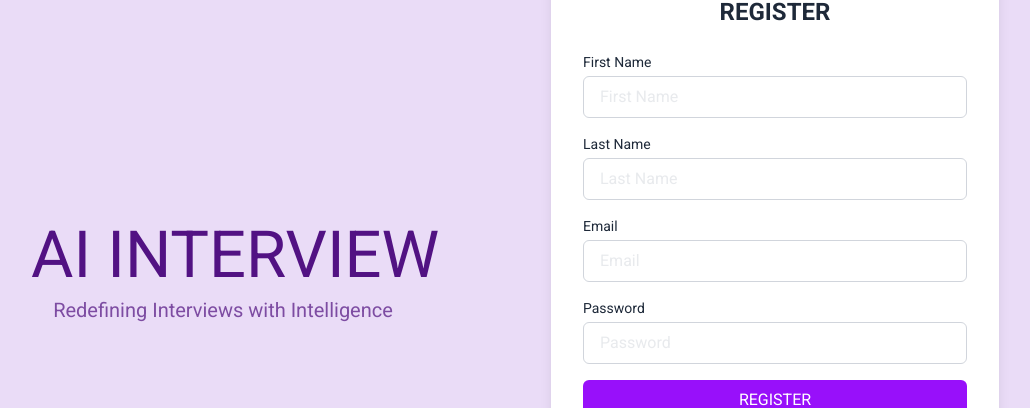
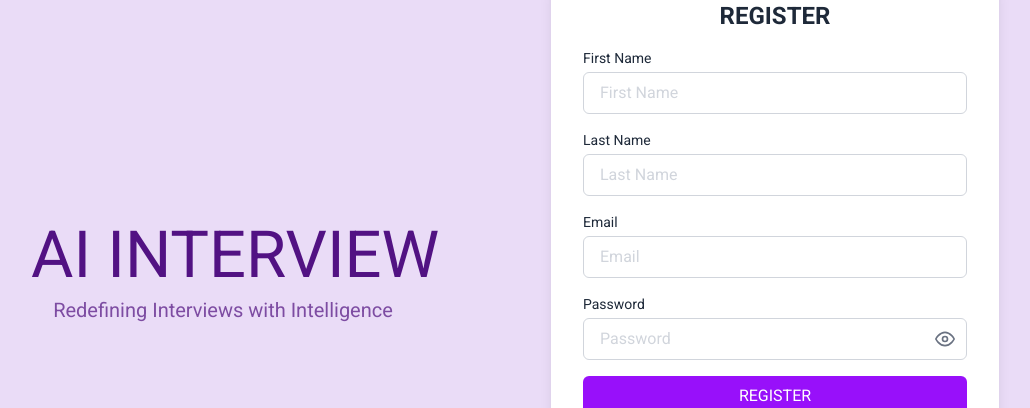
Before and after one commit to Shuzi20/Ai_Interview, a Next.js app in the folder ai-interview-app/: page /authentication/signup in a window 1280 px wide. Shown: the part 127-535 px from the top of the page, without its empty margins (141-1171 px from the left). Built offline with nearby package versions, Linux system fonts and the light colour scheme.

Commit message:
frontend_authentication_update

```diff
--- a/ai-interview-app/app/authentication/login/page.tsx
+++ b/ai-interview-app/app/authentication/login/page.tsx
@@ -2,11 +2,16 @@
 
 import { useState } from "react";
 import Link from "next/link";
+import { useRouter } from "next/navigation";
 import { FcGoogle } from "react-icons/fc";
+import { FiEye, FiEyeOff } from "react-icons/fi";
 
 export default function LoginPage() {
+  const router = useRouter();
   const [email, setEmail] = useState("");
   const [password, setPassword] = useState("");
+  const [showPassword, setShowPassword] = useState(false);
+  const [message, setMessage] = useState("");
 
   const handleLogin = async (e: React.FormEvent) => {
     e.preventDefault();
@@ -23,27 +28,26 @@ export default function LoginPage() {
       const data = await response.json();
 
       if (response.ok) {
-        // Save tokens to localStorage
         localStorage.setItem("accessToken", data.access);
         localStorage.setItem("refreshToken", data.refresh);
-        alert("Login successful!");
+        setMessage("Login successful!");
 
-        // TODO: Redirect to dashboard if needed
-        // router.push('/dashboard')
+        setTimeout(() => {
+          setMessage("");
+          router.push("/dashboard"); // ✅ Change to your desired route
+        }, 2000);
       } else {
-        alert(data.error || "Login failed");
+        setMessage(data.error || "Login failed");
       }
     } catch (error) {
-      alert("Something went wrong. Please try again.");
+      setMessage("Something went wrong. Please try again.");
       console.error("Login error:", error);
     }
   };
 
-
   return (
     <div className="h-screen flex items-center justify-center bg-[#eadcf7] font-roboto">
       <div className="flex w-full max-w-6xl h-[90%] bg-[#eadcf7] px-12 gap-x-12">
-
         {/* Left Section */}
         <div className="w-1/2 flex flex-col justify-center items-center text-center">
           <div className="max-w-sm">
@@ -56,12 +60,15 @@ export default function LoginPage() {
           </div>
         </div>
 
-
-
-        {/* Right Section - Form Card */}
+        {/* Right Section */}
         <div className="w-1/2 flex justify-center items-center">
           <div className="bg-white rounded-2xl shadow-lg p-8 w-full max-w-md">
-            <h2 className="text-2xl text-gray-800 font-bold text-center mb-6">LOGIN</h2>
+            <h2 className="text-2xl text-gray-800 font-bold text-center mb-4">LOGIN</h2>
+            {message && (
+              <div className="text-center text-green-600 font-medium mb-4">
+                {message}
+              </div>
+            )}
             <form onSubmit={handleLogin} className="space-y-4">
               <div>
                 <label className="block text-sm text-gray-800 mb-1">Email</label>
@@ -71,19 +78,27 @@ export default function LoginPage() {
                   value={email}
                   onChange={(e) => setEmail(e.target.value)}
                   required
-                  className="w-full px-4 py-2 border rounded-md text-gray-300 focus:outline-none focus:ring-2 focus:ring-purple-500"
+                  className="w-full px-4 py-2 border rounded-md text-gray-600 placeholder:text-gray-300 focus:outline-none border-gray-300 focus:ring-2 focus:ring-purple-500"
                 />
               </div>
               <div>
                 <label className="block text-sm text-gray-800 mb-1">Password</label>
+                <div className="relative">
                   <input
-                  type="password"
+                    type={showPassword ? "text" : "password"}
                     placeholder="Password"
                     value={password}
                     onChange={(e) => setPassword(e.target.value)}
                     required
-                  className="w-full px-4 py-2 border rounded-md text-gray-300 focus:outline-none focus:ring-2 focus:ring-purple-500"
+                    className="w-full px-4 py-2 border rounded-md text-gray-600 placeholder:text-gray-300 focus:outline-none border-gray-300 focus:ring-2 focus:ring-purple-500"
                   />
+                  <span
+                    onClick={() => setShowPassword(!showPassword)}
+                    className="absolute right-3 top-1/2 -translate-y-1/2 cursor-pointer text-gray-500"
+                  >
+                    {showPassword ? <FiEyeOff size={20} /> : <FiEye size={20} />}
+                  </span>
+                </div>
               </div>
               <button
                 type="submit"
--- a/ai-interview-app/app/authentication/signup/page.tsx
+++ b/ai-interview-app/app/authentication/signup/page.tsx
@@ -2,15 +2,20 @@
 
 import { useState } from "react";
 import Link from "next/link";
+import { useRouter } from "next/navigation";
 import { FcGoogle } from "react-icons/fc";
+import { FiEye, FiEyeOff } from "react-icons/fi";
 
 export default function SignupPage() {
+  const router = useRouter();
   const [firstName, setFirstName] = useState("");
   const [lastName, setLastName] = useState("");
   const [email, setEmail] = useState("");
   const [password, setPassword] = useState("");
+  const [showPassword, setShowPassword] = useState(false);
+  const [message, setMessage] = useState("");
 
-  const handleRegister = async(e: React.FormEvent) => {
+  const handleRegister = async (e: React.FormEvent) => {
     e.preventDefault();
 
     const response = await fetch("http://localhost:8000/api/register/", {
@@ -29,16 +34,19 @@ export default function SignupPage() {
     const data = await response.json();
 
     if (response.ok) {
-        alert("Signup successful");
+      setMessage("Signup successful!");
+      setTimeout(() => {
+        setMessage("");
+        router.push("/dashboard"); // ✅ Change this to your desired route
+      }, 2000);
     } else {
-        alert(data.error || "Signup failed");
+      setMessage(data.error || "Signup failed");
     }
   };
 
   return (
     <div className="h-screen flex items-center justify-center bg-[#eadcf7] font-roboto">
       <div className="flex w-full max-w-6xl h-[90%] bg-[#eadcf7] px-12 gap-x-12">
-
         {/* Left Branding Section */}
         <div className="w-1/2 flex flex-col justify-center items-center text-center">
           <div className="max-w-sm">
@@ -51,11 +59,13 @@ export default function SignupPage() {
           </div>
         </div>
 
-
         {/* Right Form Section */}
         <div className="w-1/2 flex justify-center items-center">
           <div className="bg-white rounded-2xl shadow-lg p-8 w-full max-w-md">
-                    <h2 className="text-2xl font-bold text-center text-gray-800 mb-6">REGISTER</h2>
+            <h2 className="text-2xl font-bold text-center text-gray-800 mb-4">REGISTER</h2>
+            {message && (
+              <div className="text-center text-green-600 font-medium mb-4">{message}</div>
+            )}
             <form onSubmit={handleRegister} className="space-y-4">
               {/* First Name */}
               <div>
@@ -66,7 +76,7 @@ export default function SignupPage() {
                   value={firstName}
                   onChange={(e) => setFirstName(e.target.value)}
                   required
-                        className="w-full px-4 py-2 border rounded-md text-gray-300 focus:outline-none focus:ring-2 focus:ring-purple-500"
+                  className="w-full px-4 py-2 border rounded-md text-gray-600 placeholder:text-gray-300 focus:outline-none border-gray-300 focus:ring-2 focus:ring-purple-500"
                 />
               </div>
               {/* Last Name */}
@@ -78,7 +88,7 @@ export default function SignupPage() {
                   value={lastName}
                   onChange={(e) => setLastName(e.target.value)}
                   required
-                        className="w-full px-4 py-2 border rounded-md text-gray-300 focus:outline-none focus:ring-2 focus:ring-purple-500"
+                  className="w-full px-4 py-2 border rounded-md text-gray-600 placeholder:text-gray-300 focus:outline-none border-gray-300 focus:ring-2 focus:ring-purple-500"
                 />
               </div>
               {/* Email */}
@@ -90,20 +100,28 @@ export default function SignupPage() {
                   value={email}
                   onChange={(e) => setEmail(e.target.value)}
                   required
-                        className="w-full px-4 py-2 border rounded-md text-gray-300 focus:outline-none focus:ring-2 focus:ring-purple-500"
+                  className="w-full px-4 py-2 border rounded-md text-gray-600 placeholder:text-gray-300 focus:outline-none border-gray-300 focus:ring-2 focus:ring-purple-500"
                 />
               </div>
               {/* Password */}
               <div>
                 <label className="block text-sm text-gray-800 mb-1">Password</label>
+                <div className="relative">
                   <input
-                        type="password"
+                    type={showPassword ? "text" : "password"}
                     placeholder="Password"
                     value={password}
                     onChange={(e) => setPassword(e.target.value)}
                     required
-                        className="w-full px-4 py-2 border rounded-md text-gray-300 focus:outline-none focus:ring-2 focus:ring-purple-500"
+                    className="w-full px-4 py-2 border rounded-md text-gray-600 placeholder:text-gray-300 focus:outline-none border-gray-300 focus:ring-2 focus:ring-purple-500"
                   />
+                  <span
+                    onClick={() => setShowPassword(!showPassword)}
+                    className="absolute right-3 top-1/2 -translate-y-1/2 cursor-pointer text-gray-500"
+                  >
+                    {showPassword ? <FiEyeOff size={20} /> : <FiEye size={20} />}
+                  </span>
+                </div>
               </div>
 
               <button
@@ -140,6 +158,5 @@ export default function SignupPage() {
         </div>
       </div>
     </div>
-
   );
 }
```
Also changed, not shown: 1 other file (tests, documents, lock files or other folders). Lines whose indentation alone changed are shown as unchanged.
